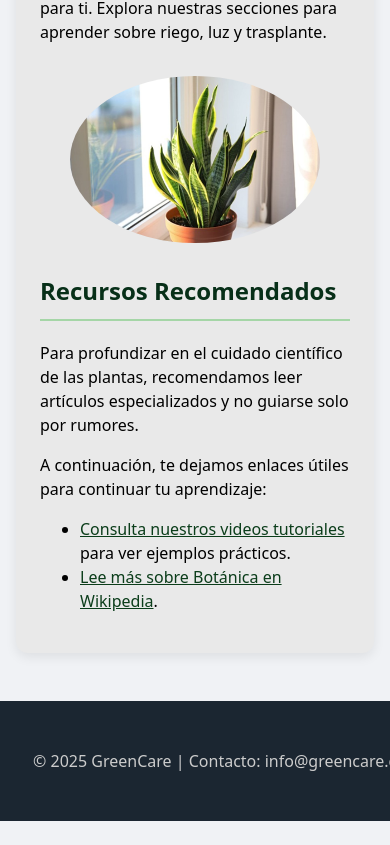
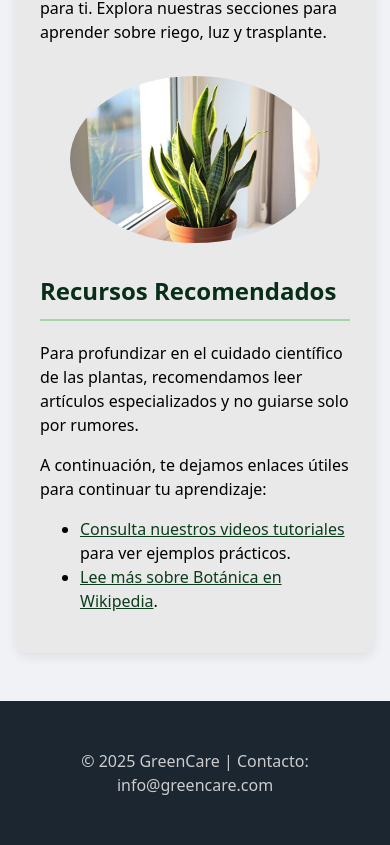
Before and after one commit to FlDiego/GreenCare, a React (Vite) app: page / in a window 390 px wide. Shown: the part 654-1499 px from the top of the page. Before the commit the page ends 1475 px from the top, so only its background shows below. Built offline with nearby package versions, Linux system fonts and the light colour scheme.

Commit message:
Version 0.9.8

```diff
--- a/src/App.css
+++ b/src/App.css
@@ -133,6 +133,7 @@ footer {
   padding: 2rem;
   width: 100%;
   margin-top: auto;
+  box-sizing: border-box;
 }
 
 /* --- ACCESIBILIDAD --- */
@@ -227,6 +228,10 @@ button[type="submit"]:focus {
   h2 {
     font-size: 1.5rem;
   }
+
+  footer {
+    text-align: center;
+  }
 }
 
 /* --- ESTILOS PARA LA SECCIÓN "ACERCA DE" --- */
--- a/src/pages/Home.jsx
+++ b/src/pages/Home.jsx
@@ -24,7 +24,7 @@ const Home = () => {
         <div className="about-image">
           <img
             src="/plant.png"
-            alt="Foto de una planta de interior saludable en una maceta decorativa"
+            alt=""
             className="responsive-image"
           />
         </div>
--- a/src/pages/Tips.jsx
+++ b/src/pages/Tips.jsx
@@ -73,7 +73,7 @@ const Tips = () => {
       <figure>
         <img
           src="/cactus.png"
-          alt="Fotografía de una colección de mini cactus en pequeñas macetas de colores sobre un estante"
+          alt="Los cactus son plantas que necesitan poca agua y mucho sol para crecer saludablemente."
         />
         <figcaption>Colección de mini cactus variados.</figcaption>
       </figure>
```
